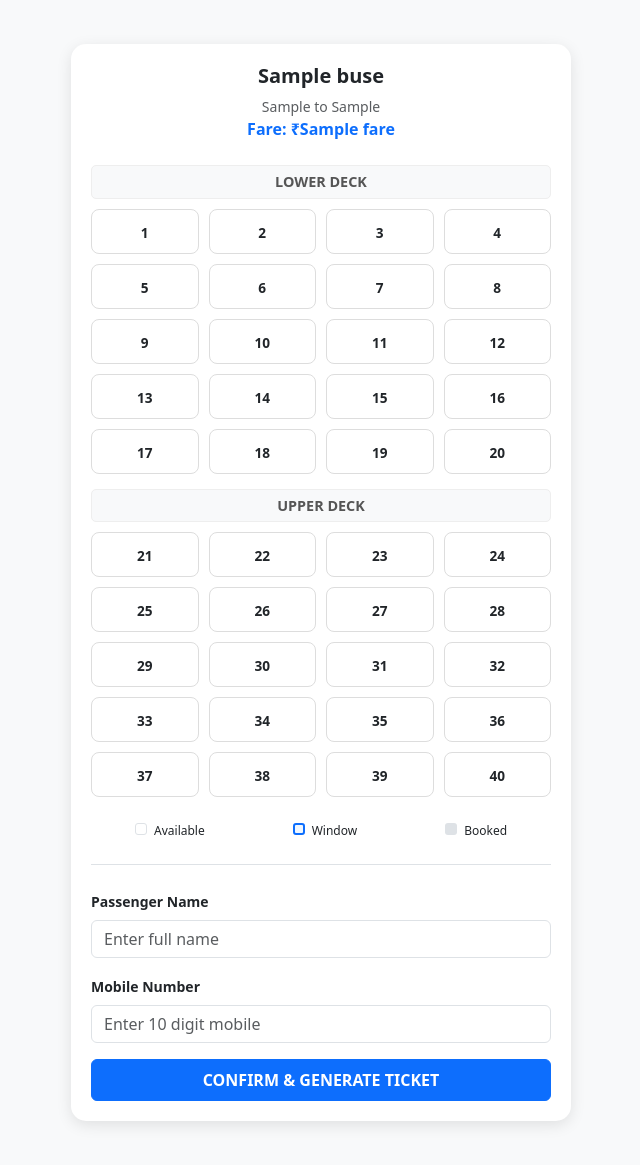
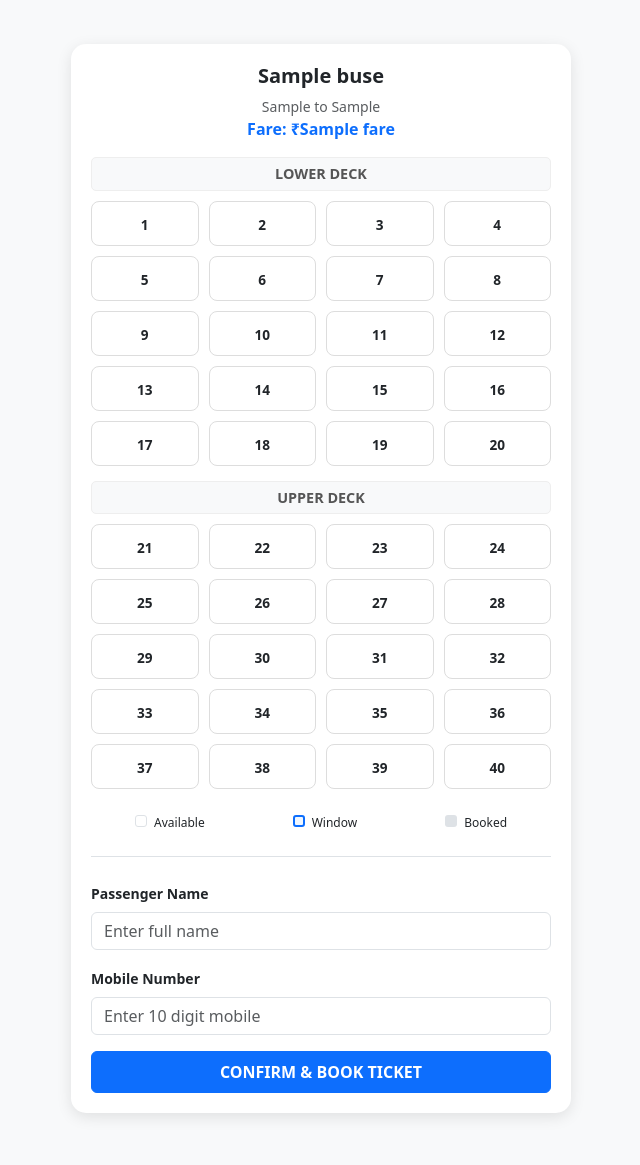
Before and after one commit to upadhyaaman593-dev/bus-booking-bihar, a Flask app: page /book/1 in a window 1280 px wide. Shown: the whole page, without its empty margins (319-959 px from the left). After the commit the page ends 1117 px from the top, so only its background shows below. Run offline with Flask 3, Linux system fonts and the light colour scheme; a database or web service that is not in the repository returns one stand-in record (values such as "Sample title"); some libraries are stand-ins or nearby versions.

Commit message:
Update seats.html

```diff
--- a/templates/seats.html
+++ b/templates/seats.html
@@ -16,6 +16,8 @@
         .available { background-color: #fff; }
         .booked { background-color: #dee2e6 !important; color: #adb5bd; cursor: not-allowed; border: none; }
         .selected { background-color: #0d6efd !important; color: white; border: none; }
+
+        /* Window Seat styling for both decks */
         .window-seat { border: 2px solid #0d6efd !important; background-color: #f0f7ff; color: #0d6efd; }
 
         .legend { display: flex; justify-content: space-around; margin-top: 25px; font-size: 0.75rem; }
@@ -28,7 +30,7 @@
     <div class="seat-container">
         <h5 class="fw-bold text-center">{{ bus.bus_name }}</h5>
         <p class="text-muted small text-center mb-0">{{ bus.route_from }} to {{ bus.route_to }}</p>
-        <p class="text-center fw-bold text-primary mb-4">Fare: ₹{{ bus.fare }}</p>
+        <p class="text-center fw-bold text-primary mb-3">Fare: ₹{{ bus.fare }}</p>
 
         <div class="deck-header">LOWER DECK</div>
         <div class="bus-grid">
@@ -73,7 +75,7 @@
                 <input type="number" name="p_mobile" class="form-control" placeholder="Enter 10 digit mobile" required>
             </div>
 
-            <button type="submit" class="btn btn-primary w-100 fw-bold py-2">CONFIRM & GENERATE TICKET</button>
+            <button type="submit" id="confirm-btn" class="btn btn-primary w-100 fw-bold py-2">CONFIRM & BOOK TICKET</button>
         </form>
     </div>
 </div>
@@ -81,13 +83,17 @@
 <script>
     function selectSeat(id) {
         let seatEl = document.getElementById('seat-' + id);
+
+        // Agar pehle se booked hai toh kuch mat karo
         if (seatEl.classList.contains('booked')) return;
 
-        // Reset previous selection
+        // Purani selection hatao
         document.querySelectorAll('.seat').forEach(s => s.classList.remove('selected'));
 
-        // Mark new selection
+        // Nayi selection lagao
         seatEl.classList.add('selected');
+
+        // Hidden input mein seat number daalo
         document.getElementById('selected_seat').value = id;
     }
 </script>
```
